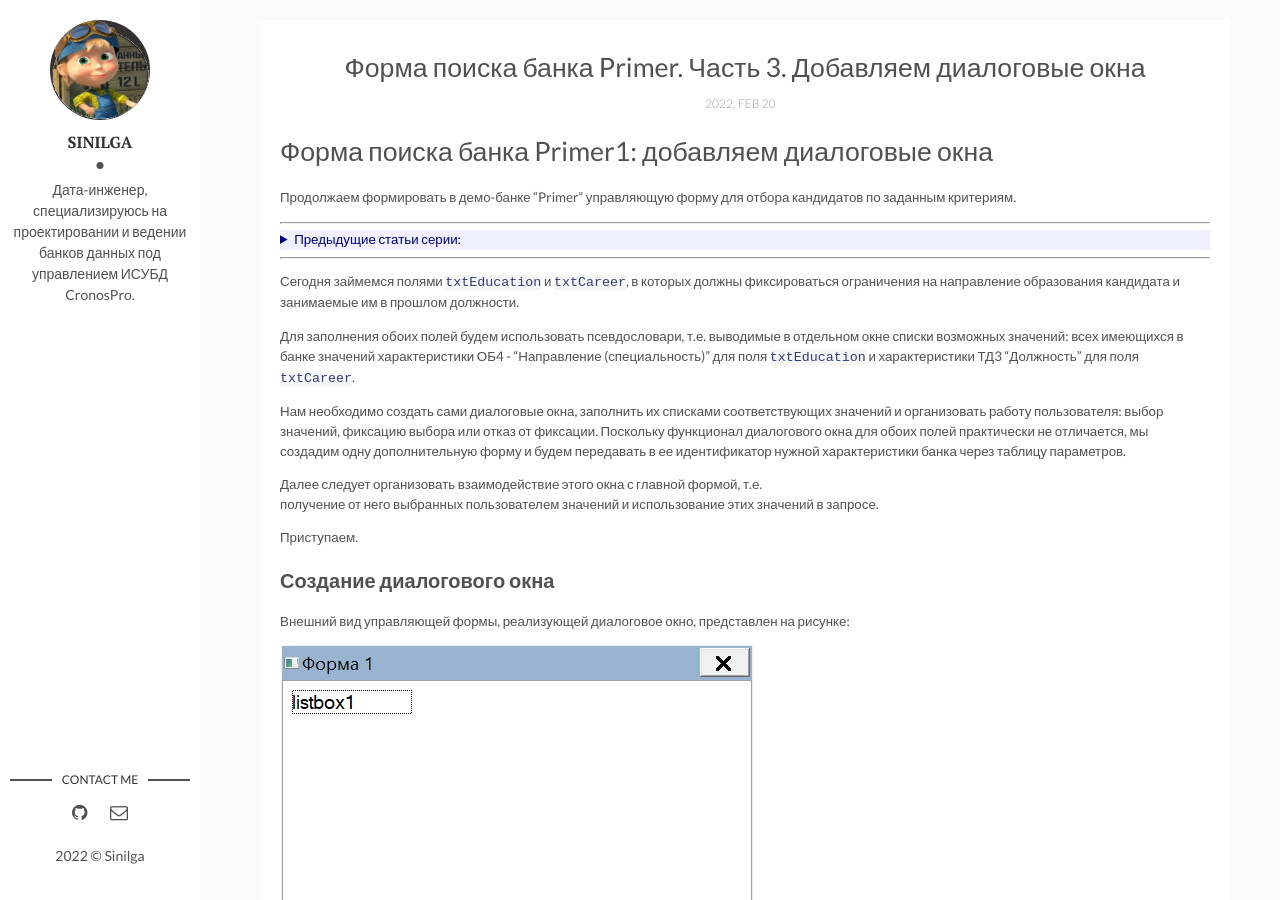
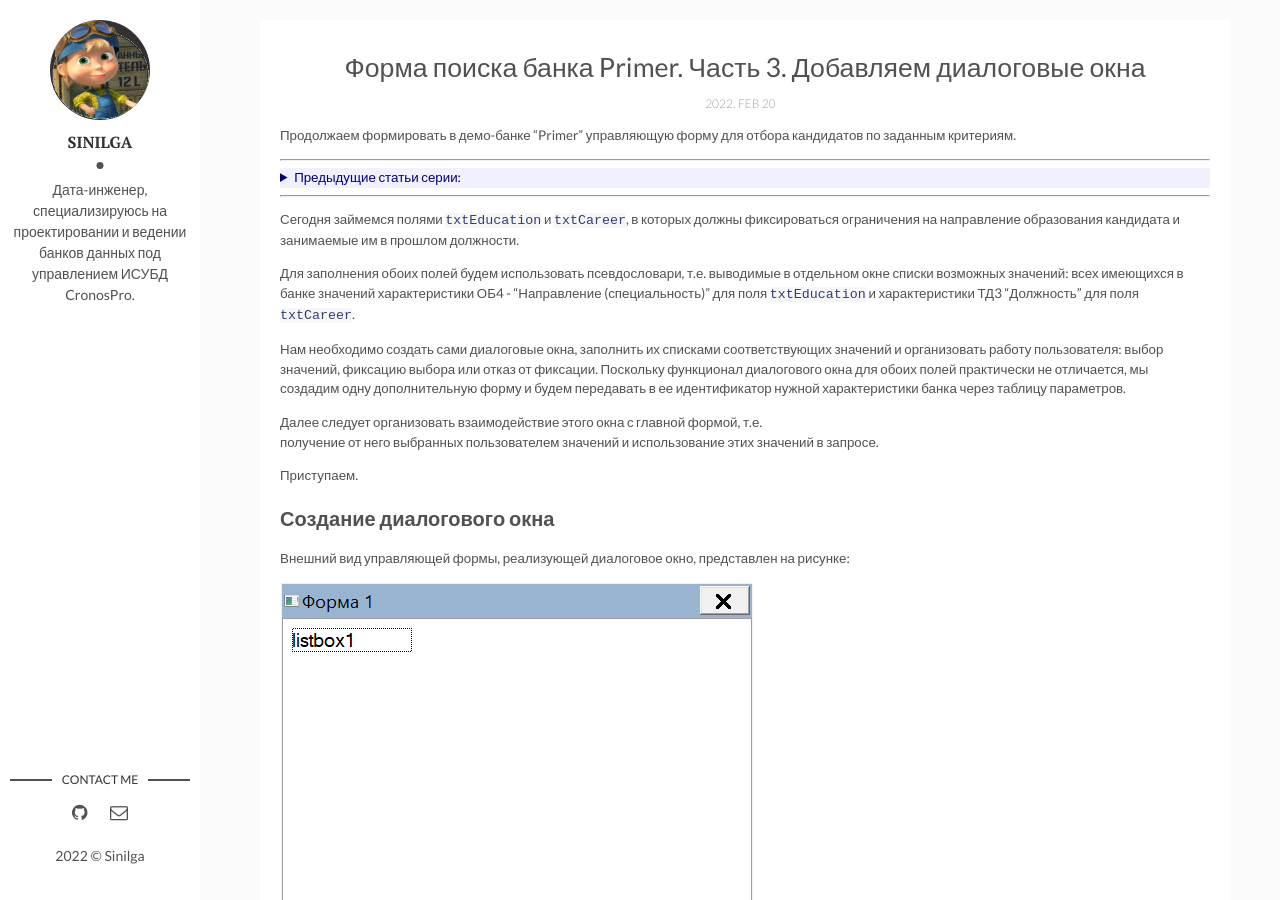
Before and after one commit to sinilga/cronospro, a Jekyll site: the page built from _posts/2022-02-20-findform_3.md, in a window 1280 px wide and 900 px high. Built offline with Jekyll 4.4.1, drawn with Linux system fonts in a browser that asks for light colours.

Commit message:
Update 2022-02-20-findform_3.md

```diff
--- a/_posts/2022-02-20-findform_3.md
+++ b/_posts/2022-02-20-findform_3.md
@@ -2,10 +2,9 @@
 layout: post
 title:  "Форма поиска банка Primer. Часть 3. Добавляем диалоговые окна"
 date:   2022-02-20
-categories: Интерфейс, CroLua
+categories: CroLua
 ---
 
-# Форма поиска банка Primer1: добавляем диалоговые окна
 
 Продолжаем формировать в демо-банке "Primer" управляющую форму
 для отбора кандидатов по заданным критериям.
@@ -376,4 +375,4 @@ end
 
 ## Дополнительные материалы
 - форма [Словарик](/assets/sources/findform) и текст ее [модуля](/assets/sources/findform)
-- текст [модуля формы поиска](https://github.com/sinilga/cronospro/blob/df7cfcff663166a91cba430113c19180ec4d7c7f/assets/sources/findform/module.lua) на данный момент.
+- текст [модуля формы поиска](https://github.com/sinilga/sinilga.github.io/blob/df7cfcff663166a91cba430113c19180ec4d7c7f/assets/sources/findform/module.lua) на данный момент.
```
